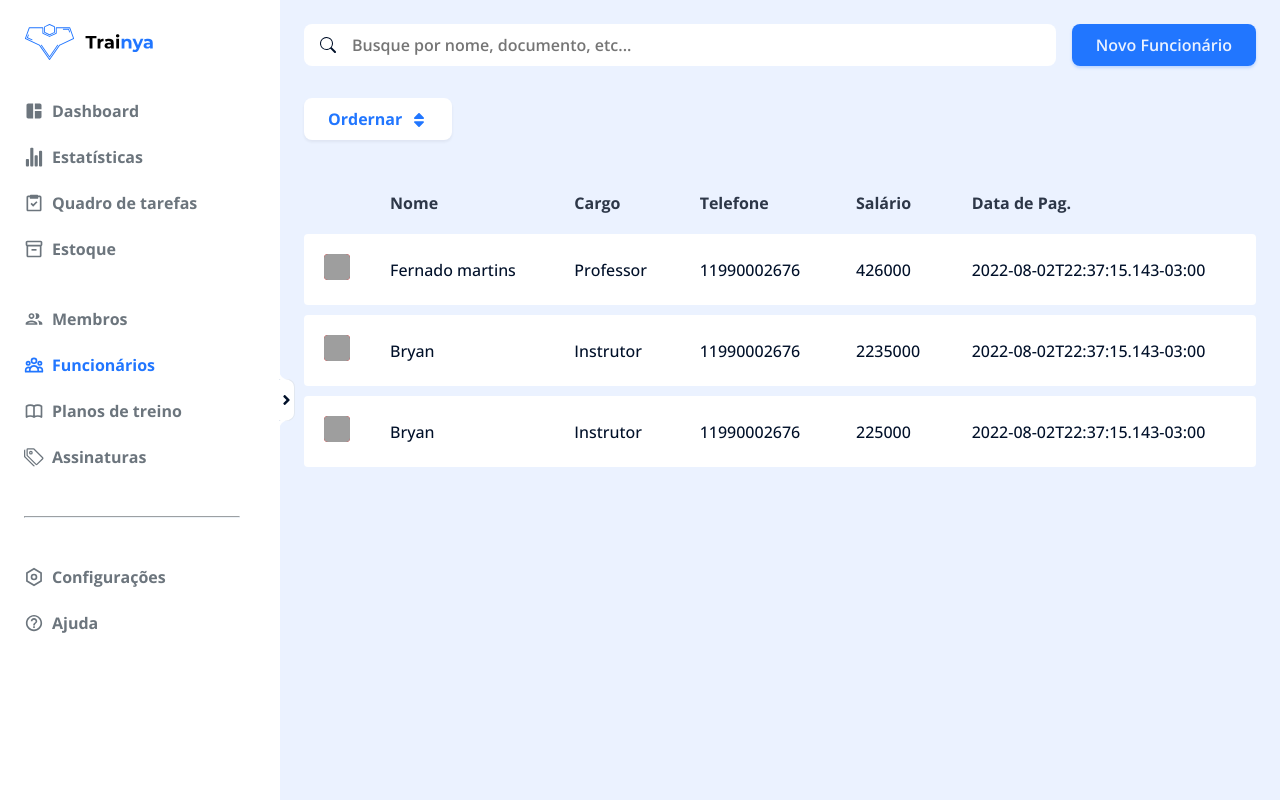
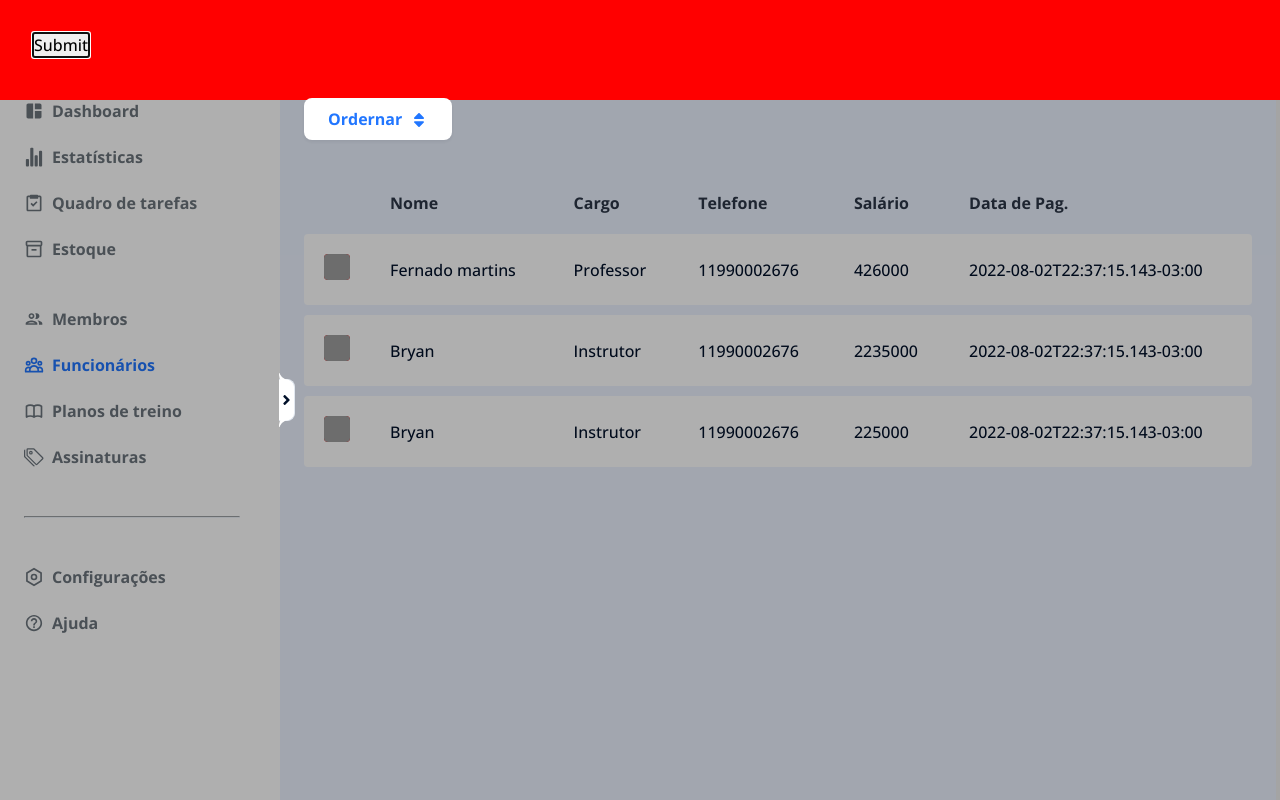
Before and after one commit to trainya-app/trainya-admin-client, a Next.js app: page /employees in a window 1280 px wide. Built offline with nearby package versions, Linux system fonts and the light colour scheme; grey boxes are pictures that could not be loaded.

Commit message:
pre-commit before starts in fact the workouts plans page

```diff
--- a/package.json
+++ b/package.json
@@ -11,6 +11,7 @@
     "test": "jest --watchAll"
   },
   "dependencies": {
+    "@radix-ui/react-dialog": "^1.0.0",
     "framer-motion": "^6.5.1",
     "next": "12.1.6",
     "react": "18.1.0",
--- /dev/null
+++ b/src/pages-components/Employees/components/CreateEmployeeModal/index.tsx
@@ -0,0 +1,24 @@
+import * as Dialog from '@radix-ui/react-dialog';
+import { useState } from 'react';
+import { Container, Content, Overlay } from './styles';
+
+export const CreateEmployeeModal = () => {
+  console.log('CreateEmployeeModal');
+  const [isOpen, setIsOpen] = useState(true);
+
+  return (
+    <Dialog.Root open={isOpen} onOpenChange={setIsOpen}>
+      <Dialog.Trigger />
+      <Dialog.Portal>
+        <Overlay>
+          <Content>
+            <form onSubmit={() => console.log('SUBMIT')}>
+              {/** some inputs */}
+              <button type="submit">Submit</button>
+            </form>
+          </Content>
+        </Overlay>
+      </Dialog.Portal>
+    </Dialog.Root>
+  );
+};
--- /dev/null
+++ b/src/pages-components/Employees/components/CreateEmployeeModal/styles.ts
@@ -0,0 +1,24 @@
+import styled from 'styled-components';
+import * as Dialog from '@radix-ui/react-dialog';
+
+export const Container = styled.div``;
+
+export const Content = styled(Dialog.Content)`
+  min-width: 200px;
+  height: 100px;
+  padding: 32px;
+  background: red;
+`;
+
+export const Overlay = styled(Dialog.Overlay)`
+  position: fixed;
+  height: 100vh;
+  top: 0;
+  left: 0;
+  right: 0;
+  bottom: 0;
+  display: 'flex';
+  justify-content: center;
+  align-items: center;
+  background-color: #00000050;
+`;
--- a/src/pages-components/Employees/index.tsx
+++ b/src/pages-components/Employees/index.tsx
@@ -3,9 +3,10 @@ import { useEffect, useMemo, useState } from 'react';
 import { Select } from 'components/Select';
 import { FaSort } from 'react-icons/fa';
 
-import { Header } from './Header';
+import { Header } from './components/Header';
 import { Container, NavButtons } from './styles';
-import { Employee, EmployeesTable } from './EmployeesTable';
+import { Employee, EmployeesTable } from './components/EmployeesTable';
+import { CreateEmployeeModal } from './components/CreateEmployeeModal';
 
 // const filterList = [
 //   'Filtrar',
@@ -120,6 +121,7 @@ export const Employees = () => {
   );
 
   return (
+    <>
       <Container>
         <Header search={searchContent} setSearch={setSearchContent} />
         <NavButtons>
@@ -139,5 +141,7 @@ export const Employees = () => {
           employees={employeesSorted}
         />
       </Container>
+      <CreateEmployeeModal />
+    </>
   );
 };
```
Also changed, not shown: src/pages-components/Employees/components/EmployeesTable/index.tsx (renamed from src/pages-components/Employees/EmployeesTable/index.tsx), src/pages-components/Employees/components/EmployeesTable/styles.ts (renamed from src/pages-components/Employees/EmployeesTable/styles.ts), src/pages-components/Employees/components/Header/index.tsx (renamed from src/pages-components/Employees/Header/index.tsx), src/pages-components/Employees/components/Header/styles.ts (renamed from src/pages-components/Employees/Header/styles.ts), 1 other file (tests, documents, lock files or other folders). Lines whose indentation alone changed are shown as unchanged.
